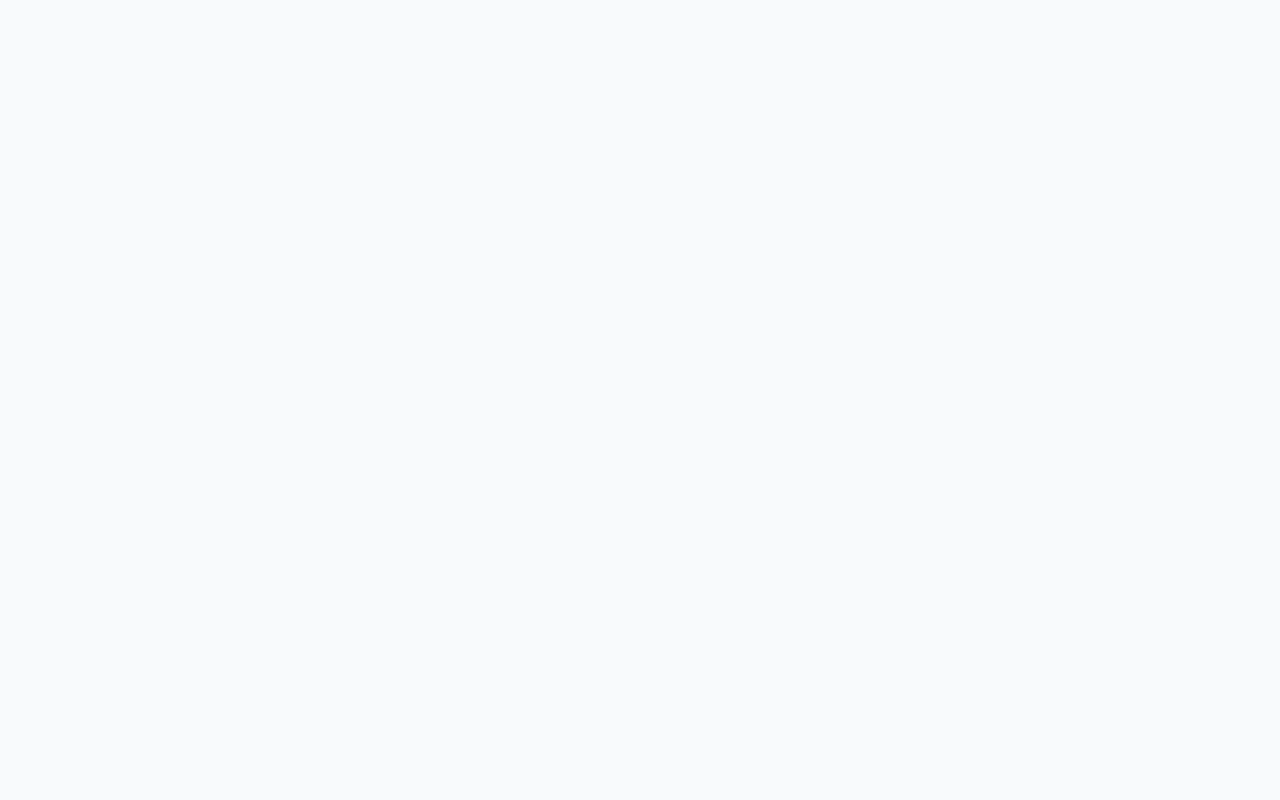
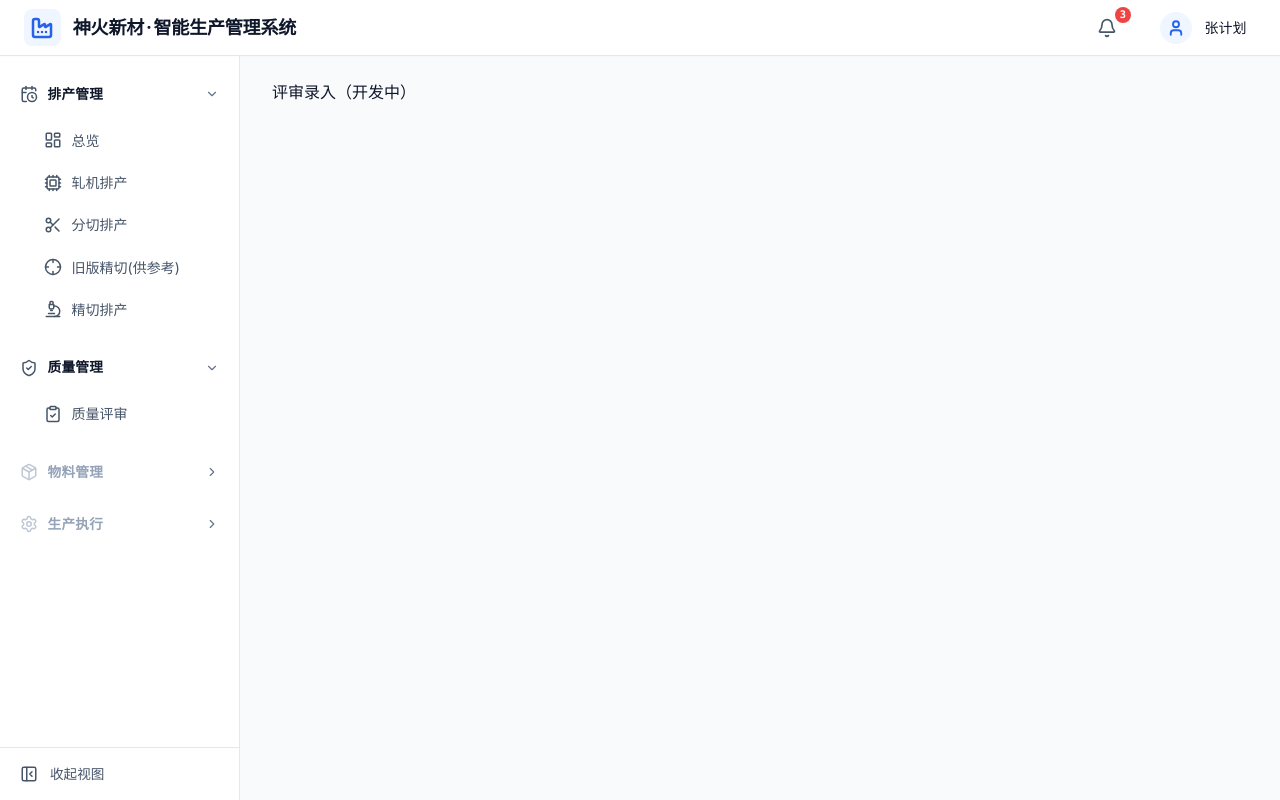
Before and after one commit to frankqiang/sh-aluminum, a Vue app in the folder prototype/: page /quality/1/review in a window 1280 px wide. Before the commit this address had no page. Built offline with nearby package versions, Linux system fonts and the light colour scheme.

Commit message:
feat(quality): 添加路由配置并激活侧边栏质量管理导航

```diff
--- a/prototype/src/layout/SideBar.vue
+++ b/prototype/src/layout/SideBar.vue
@@ -31,11 +31,17 @@
         </div>
       </div>
 
-      <div class="menu-group disabled">
+      <div class="menu-group open">
         <div class="menu-header">
           <ShieldCheck :size="18" class="icon" />
           <span class="title" v-if="!isCollapsed">质量管理</span>
-          <ChevronRight :size="14" class="arrow" v-if="!isCollapsed" />
+          <ChevronDown :size="14" class="arrow" v-if="!isCollapsed" />
+        </div>
+        <div class="menu-items">
+          <router-link to="/quality" class="menu-item" active-class="active">
+            <ClipboardCheck :size="18" class="icon" />
+            <span class="title" v-if="!isCollapsed">质量评审</span>
+          </router-link>
         </div>
       </div>
 
@@ -79,7 +85,8 @@ import {
   ChevronRight,
   PanelLeftClose,
   PanelLeftOpen,
-  Microscope
+  Microscope,
+  ClipboardCheck
 } from 'lucide-vue-next'
 
 const isCollapsed = ref(false)
--- a/prototype/src/router/index.js
+++ b/prototype/src/router/index.js
@@ -30,6 +30,16 @@ const routes = [
                 path: 'precision-cutting',
                 name: 'PrecisionCutting',
                 component: () => import('../views/PrecisionCuttingView.vue')
+            },
+            {
+                path: 'quality',
+                name: 'Quality',
+                component: () => import('../views/QualityView.vue')
+            },
+            {
+                path: 'quality/:id/review',
+                name: 'QualityReview',
+                component: () => import('../views/QualityReviewView.vue')
             }
         ]
     }
--- /dev/null
+++ b/prototype/src/views/QualityReviewView.vue
@@ -0,0 +1,3 @@
+<template>
+  <div>评审录入（开发中）</div>
+</template>
--- /dev/null
+++ b/prototype/src/views/QualityView.vue
@@ -0,0 +1,3 @@
+<template>
+  <div>质量评审（开发中）</div>
+</template>
```
